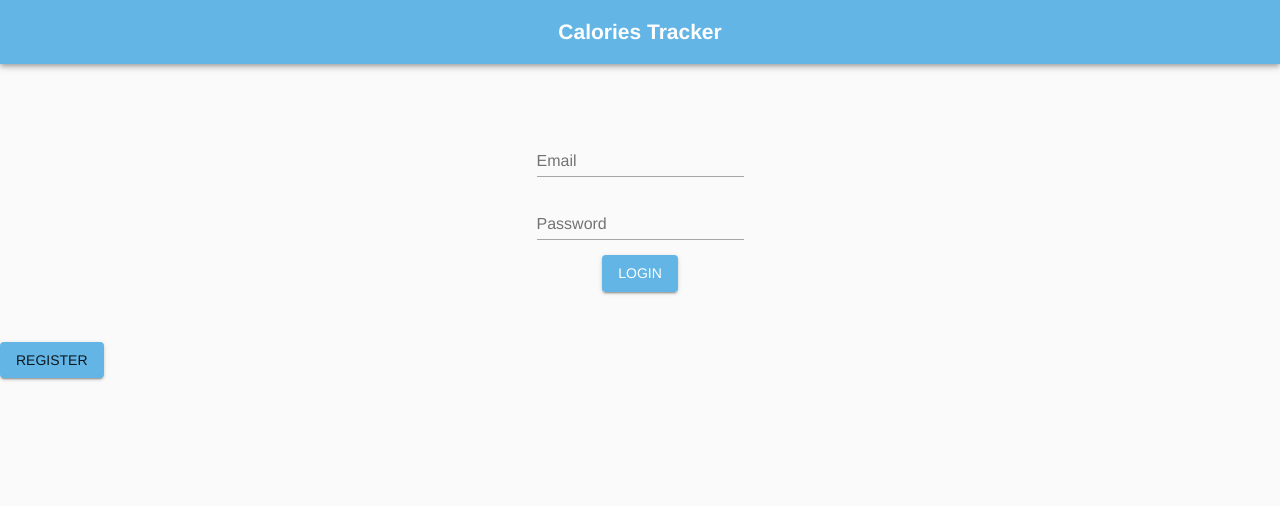
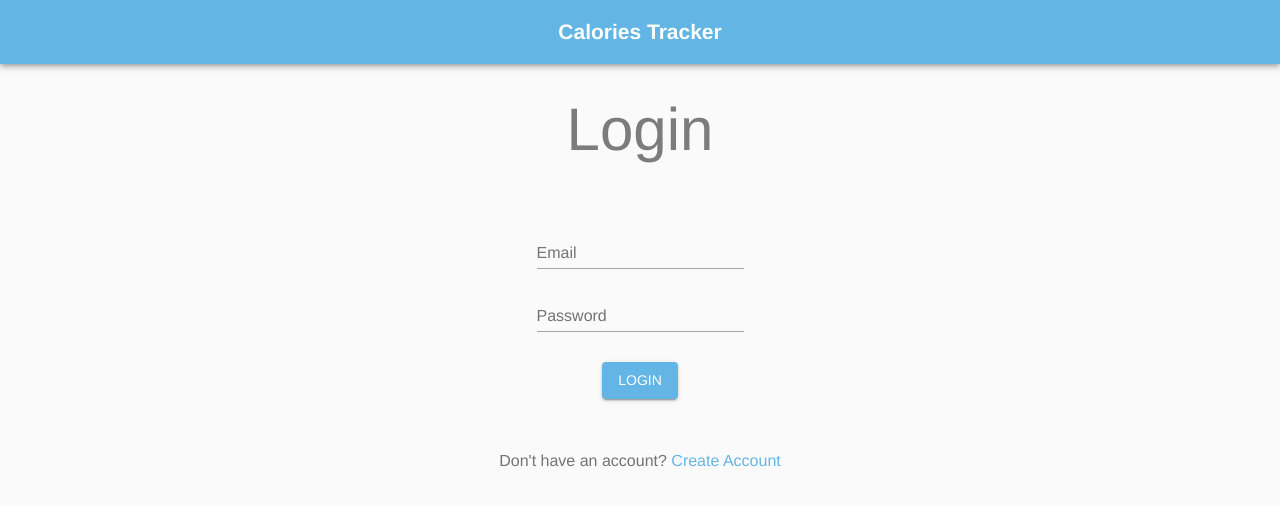
Before and after one commit to martinnajjar12/calories-frontend, a React (Create React App) app: page /login in a window 1280 px wide. Shown: the top 506 px of the page. Built offline with nearby package versions, Linux system fonts and the light colour scheme.

Commit message:
Style the Registration and Login pages

```diff
--- a/src/components/FormTitle.js
+++ b/src/components/FormTitle.js
@@ -1,17 +1,22 @@
 import { Typography } from '@material-ui/core';
 import React from 'react';
+import PropTypes from 'prop-types';
 import commonStyles from '../utils/commonStyles';
 
-const FormTitle = () => {
+const FormTitle = ({ title }) => {
   const commonClasses = commonStyles();
   return (
     <Typography
       variant="h2"
-      className={`${commonClasses.textSecondary} ${commonClasses.centerText} ${commonClasses.topMargin}`}
+      className={`${commonClasses.textSecondary} ${commonClasses.centerText} ${commonClasses.topMargin30}`}
     >
-      Login
+      {title}
     </Typography>
   );
 };
 
+FormTitle.propTypes = {
+  title: PropTypes.string.isRequired,
+};
+
 export default FormTitle;
--- a/src/components/GuestPage.js
+++ b/src/components/GuestPage.js
@@ -39,7 +39,7 @@ const GuestPage = () => {
         />
       </Card>
       <Grid container alignItems="center" direction="column">
-        <Link className={`${commonClasses.topMargin50} ${commonClasses.anchorText}`} to="/login"><Button className={commonClasses.whiteText} color="primary" variant="contained">Login</Button></Link>
+        <Link className={`${commonClasses.topMargin40} ${commonClasses.anchorText}`} to="/login"><Button className={commonClasses.whiteText} color="primary" variant="contained">Login</Button></Link>
         <Link className={`${commonClasses.topMargin15} ${commonClasses.anchorText}`} to="/registration"><Button className={commonClasses.whiteText} color="primary" variant="contained">Create an account</Button></Link>
       </Grid>
     </>
--- a/src/components/LoginForm.js
+++ b/src/components/LoginForm.js
@@ -34,7 +34,7 @@ const LoginForm = ({ setLoggedIn }) => {
   };
 
   return (
-    <form className={`${commonClasses.centerVertically} ${commonClasses.topMargin50} ${commonClasses.bottomMargin50}`}>
+    <form className={`${commonClasses.centerVertically} ${commonClasses.topMargin40} ${commonClasses.bottomMargin50}`}>
       <FormControl className={commonClasses.topMargin15}>
         <InputLabel htmlFor="email">Email</InputLabel>
         <Input
@@ -61,7 +61,7 @@ const LoginForm = ({ setLoggedIn }) => {
       </FormControl>
       <Button
         onClick={() => handleSubmit(state)}
-        className={`${commonClasses.topMargin15} ${commonClasses.whiteText}`}
+        className={`${commonClasses.topMargin30} ${commonClasses.whiteText}`}
         variant="contained"
         color="primary"
       >
--- a/src/components/LoginPage.js
+++ b/src/components/LoginPage.js
@@ -1,15 +1,24 @@
-import { Button } from '@material-ui/core';
+import { Grid, Typography } from '@material-ui/core';
 import React from 'react';
 import { Link } from 'react-router-dom';
+import commonStyles from '../utils/commonStyles';
+import FormTitle from './FormTitle';
 import Header from './Header';
 import LoginForm from './LoginForm';
 
-const LoginPage = () => (
-  <>
-    <Header title="Calories Tracker" />
-    <LoginForm />
-    <Link to="/registration"><Button color="primary" variant="contained">Register</Button></Link>
-  </>
-);
+const LoginPage = () => {
+  const commonClasses = commonStyles();
+  return (
+    <>
+      <Header title="Calories Tracker" />
+      <FormTitle title="Login" />
+      <LoginForm />
+      <Grid container alignItems="center" justify="center">
+        <Typography color="textSecondary">Don&apos;t have an account?&nbsp;</Typography>
+        <Link className={commonClasses.anchorText} to="/registration"><Typography color="primary">Create Account</Typography></Link>
+      </Grid>
+    </>
+  );
+};
 
 export default LoginPage;
--- a/src/components/UserForm.js
+++ b/src/components/RegistrationForm.js
@@ -11,7 +11,7 @@ import PropTypes from 'prop-types';
 import React from 'react';
 import commonStyles from '../utils/commonStyles';
 
-const UserForm = ({ state, handleChange, handleSubmit }) => {
+const RegistrationForm = ({ state, handleChange, handleSubmit }) => {
   const commonClasses = commonStyles();
 
   return (
@@ -138,7 +138,7 @@ const UserForm = ({ state, handleChange, handleSubmit }) => {
       </FormControl>
       <Button
         onClick={() => handleSubmit(state)}
-        className={`${commonClasses.topMargin15} ${commonClasses.whiteText}`}
+        className={`${commonClasses.topMargin30} ${commonClasses.whiteText}`}
         variant="contained"
         color="primary"
       >
@@ -148,11 +148,11 @@ const UserForm = ({ state, handleChange, handleSubmit }) => {
   );
 };
 
-UserForm.propTypes = {
+RegistrationForm.propTypes = {
   // eslint-disable-next-line react/forbid-prop-types
   state: PropTypes.object.isRequired,
   handleSubmit: PropTypes.func.isRequired,
   handleChange: PropTypes.func.isRequired,
 };
 
-export default UserForm;
+export default RegistrationForm;
--- a/src/components/RegistrationPage.js
+++ b/src/components/RegistrationPage.js
@@ -2,7 +2,8 @@ import React, { useState } from 'react';
 import PropTypes from 'prop-types';
 import axios from 'axios';
 import FormTitle from './FormTitle';
-import UserForm from './UserForm';
+import RegistrationForm from './RegistrationForm';
+import Header from './Header';
 
 const defaultState = {
   name: '',
@@ -36,8 +37,9 @@ const RegistrationPage = ({ setLoggedIn }) => {
 
   return (
     <>
-      <FormTitle />
-      <UserForm handleChange={handleChange} handleSubmit={handleSubmit} state={state} />
+      <Header title="Calories Tracker" />
+      <FormTitle title="Register" />
+      <RegistrationForm handleChange={handleChange} handleSubmit={handleSubmit} state={state} />
     </>
   );
 };
--- a/src/utils/commonStyles.js
+++ b/src/utils/commonStyles.js
@@ -21,14 +21,17 @@ const commonStyles = makeStyles({
     alignItems: 'center',
     flexDirection: 'column',
   },
-  topMargin50: {
-    marginTop: 50,
+  topMargin40: {
+    marginTop: 40,
   },
   bottomMargin50: {
     marginBottom: 50,
   },
   topMargin15: {
     marginTop: 15,
+  },
+  topMargin30: {
+    marginTop: 30,
   },
   formControlWidth: {
     minWidth: 174,
```
